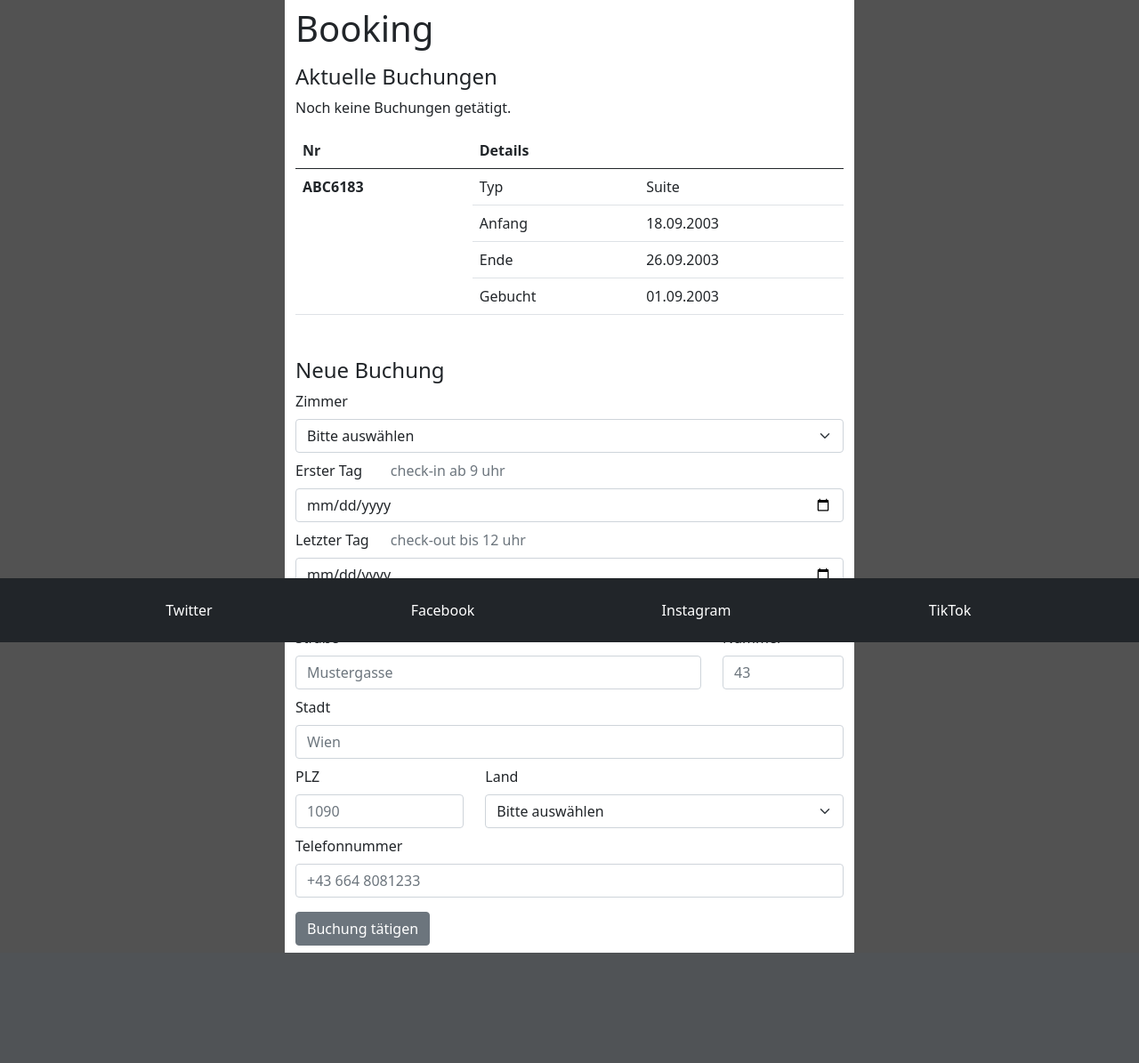
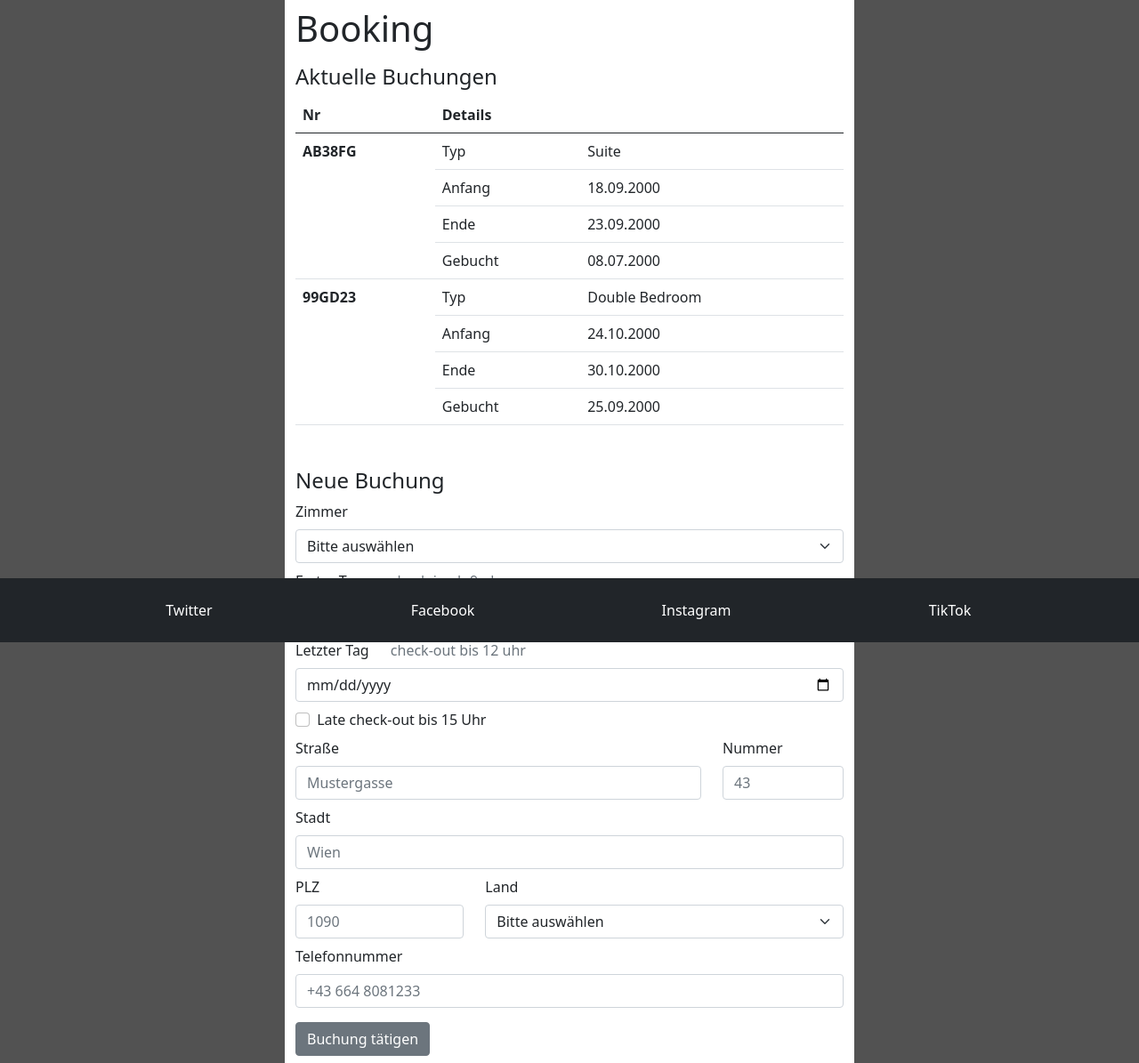
Before and after one commit to if22b151/Hotel-Website, a PHP site: page /booking.php in a window 1280 px wide. Shown: the part 78-1273 px from the top of the page at 89% size. Before the commit the page ends 1149 px from the top, so only its background shows below. Run offline with PHP 8.4, Linux system fonts and the light colour scheme.

Commit message:
added current_booking table functionality

```diff
--- a/booking.php
+++ b/booking.php
@@ -18,37 +18,7 @@
 
     <!-- Current Bookings -->
     <h4 class="mt-3">Aktuelle Buchungen</h3>
-    <p>Noch keine Buchungen getätigt.</p>
-
-    <table class="table">
-      <thead>
-        <th scope="col">Nr</th>
-        <th scope="col">Details</th>
-        <th scope="col"></th>
-      </thead>
-      <tbody>
-        <tr>
-          <th class="bottom_border_none" scope="row">ABC6183</th>
-          <td>Typ</td>
-          <td>Suite</td>
-        </tr>
-        <tr>
-          <td class="bottom_border_none"></td>
-          <td>Anfang</td>
-          <td>18.09.2003</td>
-        </tr>
-        <tr>
-          <td class="bottom_border_none"></td>
-          <td>Ende</td>
-          <td>26.09.2003</td>
-        </tr>
-        <tr>
-          <td></td>
-          <td>Gebucht</td>
-          <td>01.09.2003</td>
-        </tr>
-      </tbody>
-    </table>
+    <?php include 'php/current_bookings.php'; ?>
 
     <!-- New Booking -->
     <h4 class="mt-5">Neue Buchung</h3>
--- /dev/null
+++ b/php/current_bookings.php
@@ -0,0 +1,57 @@
+<?php
+  function generate_booking_row($booking){
+    // Booking must be named array with id, type, begin, end & booked variables
+    $html =
+    '<tr>
+      <th class="bottom_border_none" scope="row">
+        '. $booking['id'] .'
+      </th>
+      <td>Typ</td>
+      <td>'. ucwords($booking['type']) .'</td>
+    </tr>
+    <tr>
+      <td class="bottom_border_none"></td>
+      <td>Anfang</td>
+      <td>'. $booking['begin'] .'</td>
+    </tr>
+    <tr>
+      <td class="bottom_border_none"></td>
+      <td>Ende</td>
+      <td>'. $booking['end'] .'</td>
+    </tr>
+    <tr>
+      <td></td>
+      <td>Gebucht</td>
+      <td>'. $booking['booked'] .'</td>
+    </tr>';
+
+    return $html;
+  }
+
+  // Placeholder bookings until DB inclusion
+  $debug_booking_a = array('id'=>'AB38FG', 'type'=>'suite', 'begin'=>'18.09.2000', 'end'=>'23.09.2000', 'booked'=>'08.07.2000');
+  $debug_booking_b = array('id'=>'99GD23', 'type'=>'double bedroom', 'begin'=>'24.10.2000', 'end'=>'30.10.2000', 'booked'=>'25.09.2000');
+  $bookings = array($debug_booking_a, $debug_booking_b);
+
+
+  // Abort inclusion of below table if no bookings
+  if(empty($bookings)){
+    echo '<p>Noch keine Buchungen getätigt.</p>';
+    return;
+  }
+?>
+
+<table class="table">
+  <thead>
+    <th scope="col">Nr</th>
+    <th scope="col">Details</th>
+    <th scope="col"></th>
+  </thead>
+  <tbody>
+    <?php
+    foreach($bookings as $booking){
+      echo generate_booking_row($booking);
+    }
+    ?>
+  </tbody>
+</table>
```
